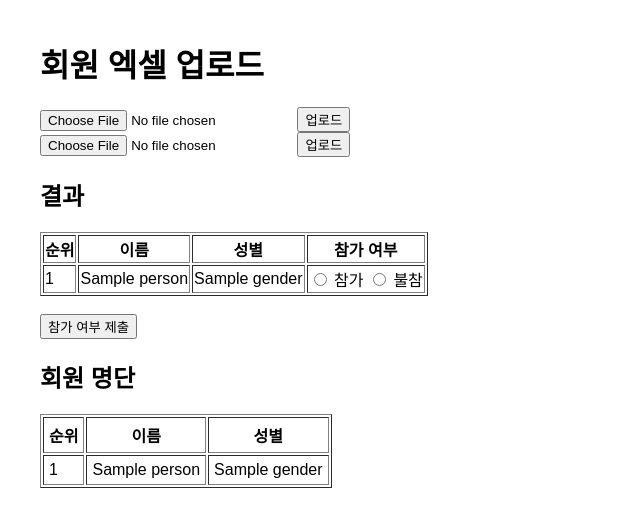
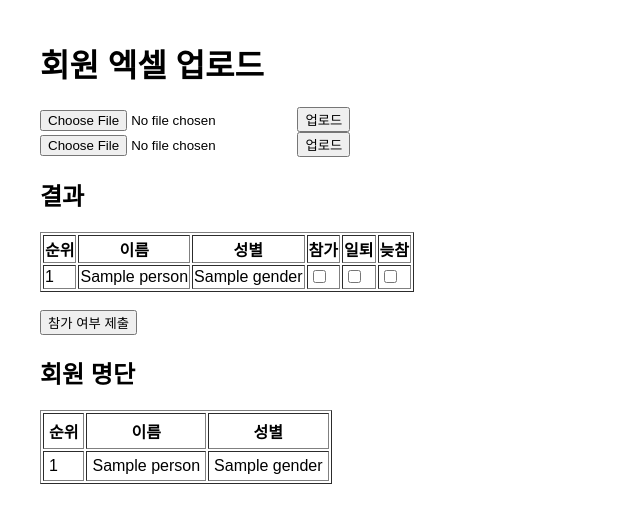
Before and after one commit to trainghost/tennis, a Flask app: template templates/index.html in a window 1280 px wide. Shown: the top 527 px of the page, without its empty margins (0-640 px from the left). Run offline with Flask 3, Linux system fonts and the light colour scheme; the template is opened without the code that fills it: most values are stand-ins (such as "Sample title", 1, 10 or a date in 2020).

Commit message:
Update index.html

```diff
--- a/templates/index.html
+++ b/templates/index.html
@@ -23,15 +23,20 @@
 <form method="post" action="/submit">
     <h2>결과</h2>
     <table border="1">
-        <tr><th>순위</th><th>이름</th><th>성별</th><th>참가 여부</th></tr>
+        <tr><th>순위</th><th>이름</th><th>성별</th><th>참가</th><th>일퇴</th><th>늦참</th></tr>
         {% for person in names %}
         <tr>
             <td>{{ person.rank }}</td>
             <td>{{ person.name }}</td>
             <td>{{ person.gender }}</td>
             <td>
-                <input type="radio" name="attendance_{{ person.rank }}" value="참가" required> 참가
-                <input type="radio" name="attendance_{{ person.rank }}" value="불참"> 불참
+                <input type="checkbox" name="attendance_{{ person.rank }}[]" value="참가">
+            </td>
+            <td>
+                <input type="checkbox" name="attendance_{{ person.rank }}[]" value="일퇴">
+            </td>
+            <td>
+                <input type="checkbox" name="attendance_{{ person.rank }}[]" value="늦참">
             </td>
         </tr>
         {% endfor %}
@@ -40,6 +45,7 @@
     <input type="submit" value="참가 여부 제출">
 </form>
 {% endif %}
+
 
 
 
```
